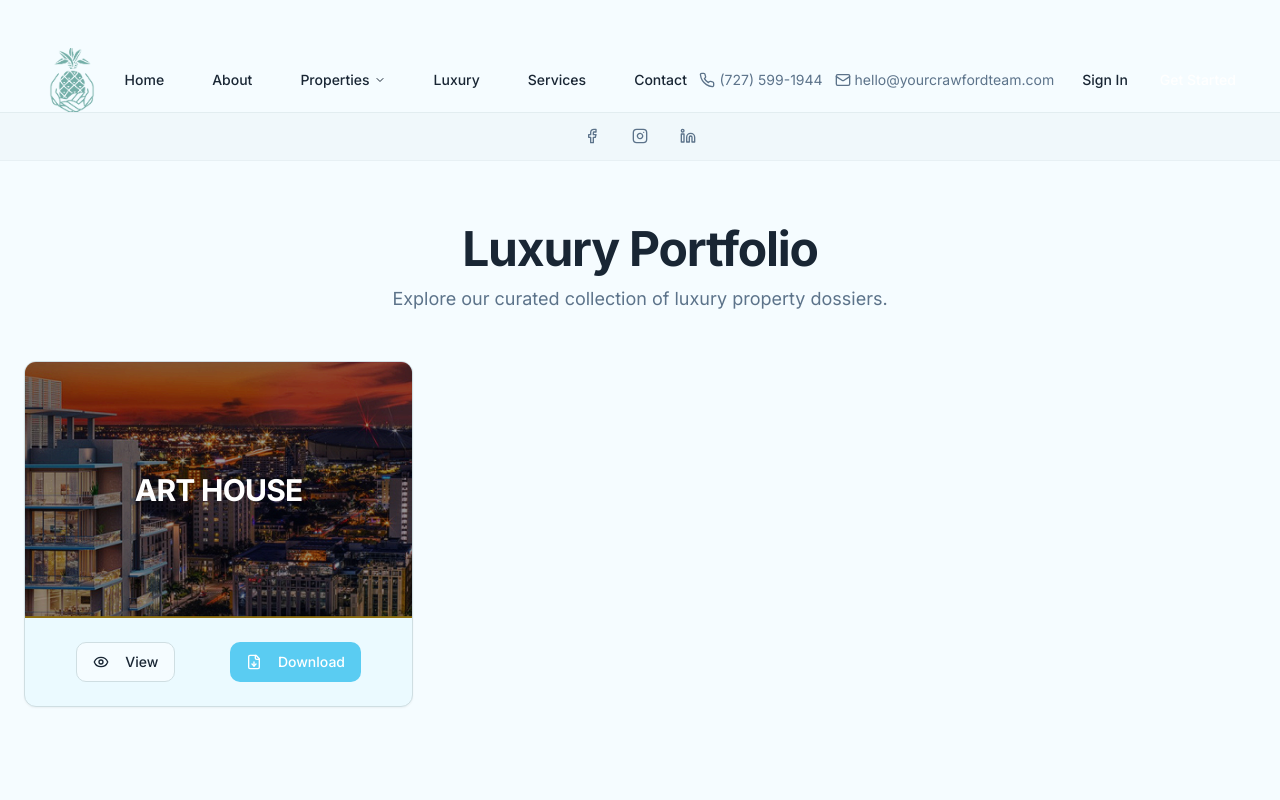
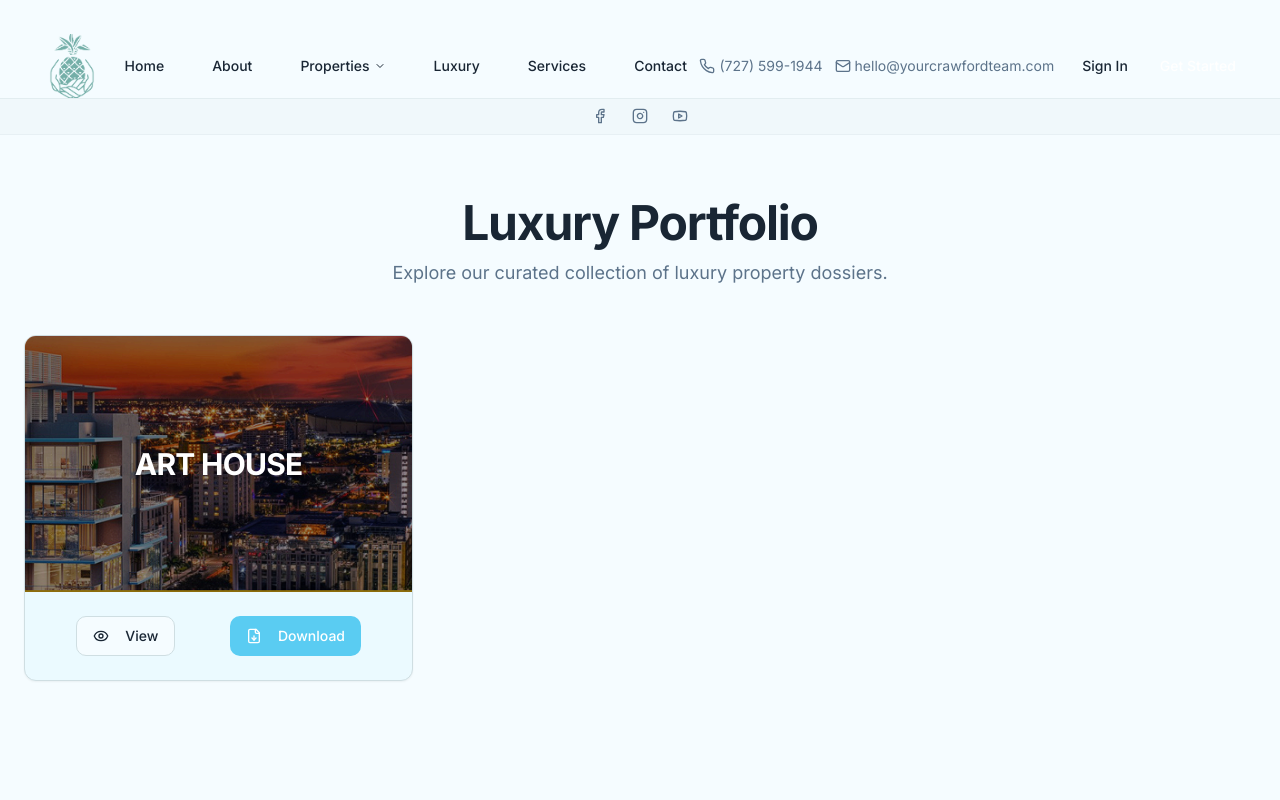
Before and after one commit to cyberdreadx/crawford-revamp-project, a React (Vite) app: page /luxury in a window 1280 px wide. Shown: the top 800 px of the page. Built offline with nearby package versions, Linux system fonts and the light colour scheme; a web font is replaced by a local one.

Commit message:
Fix navigation padding and links

```diff
--- a/src/components/Navigation.tsx
+++ b/src/components/Navigation.tsx
@@ -2,7 +2,7 @@ import { useState, useEffect } from "react";
 import { Button } from "@/components/ui/button";
 import { Sheet, SheetContent, SheetTrigger } from "@/components/ui/sheet";
 import { DropdownMenu, DropdownMenuContent, DropdownMenuItem, DropdownMenuTrigger } from "@/components/ui/dropdown-menu";
-import { Menu, Phone, Mail, User, ChevronDown, Facebook, Instagram, Linkedin } from "lucide-react";
+import { Menu, Phone, Mail, User, ChevronDown, Facebook, Instagram, Youtube } from "lucide-react";
 import { Link, useLocation } from "react-router-dom";
 import { useAuth } from "@/hooks/useAuth";
 import { motion } from "framer-motion";
@@ -66,42 +66,42 @@ const Navigation = () => {
   return (
     <>
       {/* Top Social Media Bar */}
-      <div className="bg-muted/30 border-b border-border/30 py-2">
+      <div className="bg-muted/30 border-b border-border/30 py-1">
         <div className="container mx-auto px-4 lg:px-8">
-          <div className="flex justify-center space-x-4">
+          <div className="flex justify-center space-x-3">
             <a
-              href="#"
+              href="https://www.facebook.com/yourcrawfordteam"
               target="_blank"
               rel="noopener noreferrer"
-              className="p-2 text-muted-foreground hover:text-accent transition-colors duration-200"
+              className="p-1.5 text-muted-foreground hover:text-accent transition-colors duration-200"
               aria-label="Facebook"
             >
               <Facebook className="w-4 h-4" />
             </a>
             <a
-              href="#"
+              href="https://www.instagram.com/yourcrawfordteam/"
               target="_blank"
               rel="noopener noreferrer"
-              className="p-2 text-muted-foreground hover:text-accent transition-colors duration-200"
+              className="p-1.5 text-muted-foreground hover:text-accent transition-colors duration-200"
               aria-label="Instagram"
             >
               <Instagram className="w-4 h-4" />
             </a>
             <a
-              href="#"
+              href="https://www.youtube.com/channel/UCEqjELvyG0pTBTqyJAANrGQ"
               target="_blank"
               rel="noopener noreferrer"
-              className="p-2 text-muted-foreground hover:text-accent transition-colors duration-200"
-              aria-label="LinkedIn"
+              className="p-1.5 text-muted-foreground hover:text-accent transition-colors duration-200"
+              aria-label="YouTube"
             >
-              <Linkedin className="w-4 h-4" />
+              <Youtube className="w-4 h-4" />
             </a>
           </div>
         </div>
       </div>
 
       <nav
-        className={`fixed top-[48px] w-full bg-background/95 backdrop-blur-sm border-b border-border/50 z-50 overflow-hidden transition-transform duration-300 ease-in-out ${
+        className={`fixed top-[34px] w-full bg-background/95 backdrop-blur-sm border-b border-border/50 z-50 overflow-hidden transition-transform duration-300 ease-in-out ${
           isVisible ? 'translate-y-0' : '-translate-y-full'
         }`}
       >
@@ -129,7 +129,7 @@ const Navigation = () => {
                       <ChevronDown className="ml-1 h-3 w-3" />
                       <span className="absolute inset-x-0 bottom-0 h-0.5 bg-accent transform scale-x-0 group-hover:scale-x-100 transition-transform duration-200 origin-left"></span>
                     </DropdownMenuTrigger>
-                    <DropdownMenuContent className="bg-background border border-border shadow-lg z-50">
+                    <DropdownMenuContent className="bg-background border border-border shadow-lg z-[60]">
                       <DropdownMenuItem asChild>
                         <Link to="/listings" className="w-full">
                           Our Listings
--- a/src/pages/Index.tsx
+++ b/src/pages/Index.tsx
@@ -23,7 +23,7 @@ const Index = () => {
   }, []);
 
   return (
-    <div className="min-h-screen w-full overflow-x-hidden pt-[112px]">
+    <div className="min-h-screen w-full overflow-x-hidden pt-[98px]">
       <Navigation />
       <main className="w-full">
         <Hero />
--- a/src/pages/Listings.tsx
+++ b/src/pages/Listings.tsx
@@ -323,7 +323,7 @@ const Listings = () => {
   }
 
   return (
-    <div className="min-h-screen pt-[112px]">
+    <div className="min-h-screen pt-[98px]">
       <Navigation />
 
       {/* Hero Section */}
--- a/src/pages/LuxuryProperties.tsx
+++ b/src/pages/LuxuryProperties.tsx
@@ -46,7 +46,7 @@ const DossierCard = ({
 		</CardContent>
 	</Card>;
 const LuxuryProperties = () => {
-  return <div className="pt-[112px]">
+  return <div className="pt-[98px]">
 			<Navigation />
 			<div className="container mx-auto px-4 py-12 md:px-6 lg:py-16">
 				<div className="mb-12 text-center">
--- a/src/pages/PropertyDetail.tsx
+++ b/src/pages/PropertyDetail.tsx
@@ -136,7 +136,7 @@ const PropertyDetail = () => {
   };
 
   return (
-    <div className="min-h-screen bg-gradient-to-br from-background via-background/95 to-primary/5 pt-[112px]">
+    <div className="min-h-screen bg-gradient-to-br from-background via-background/95 to-primary/5 pt-[98px]">
       {/* Hero Section with Image */}
       <div className="relative h-[70vh] overflow-hidden">
         {currentImage && (
```
